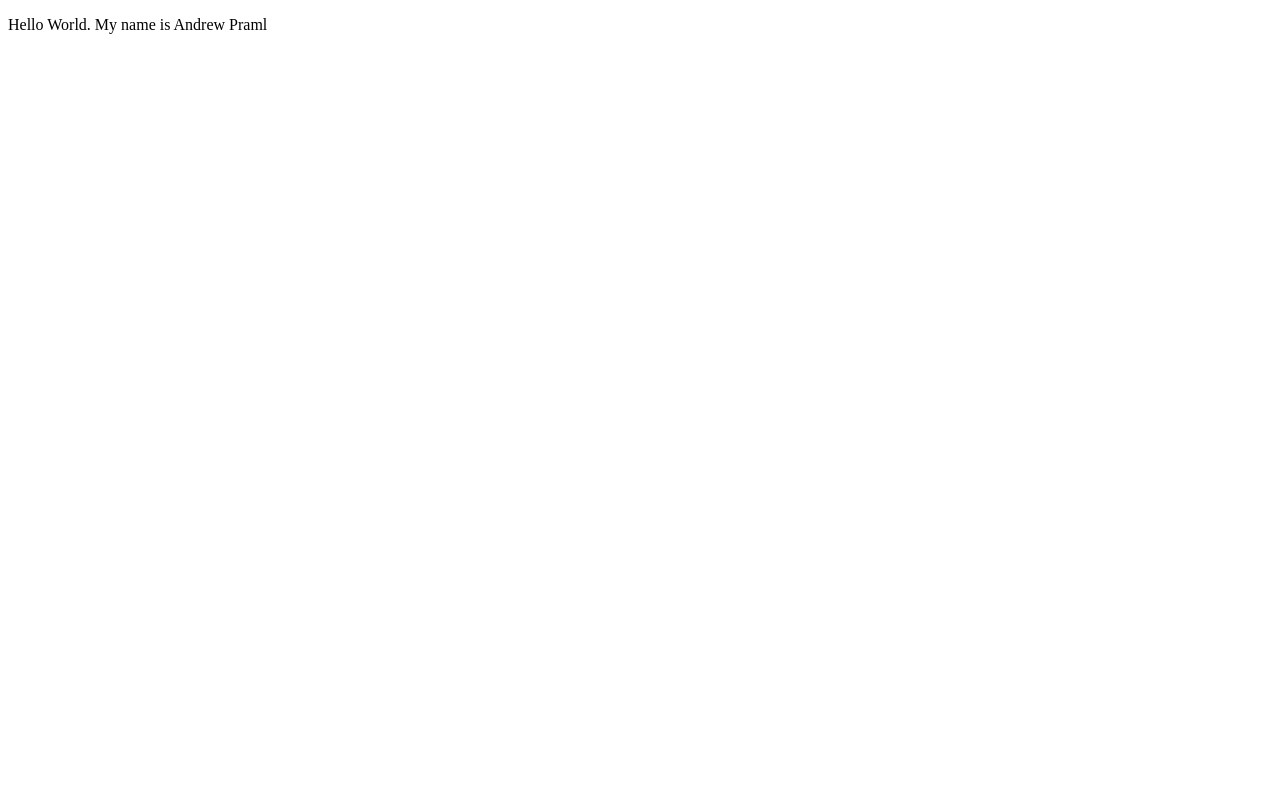
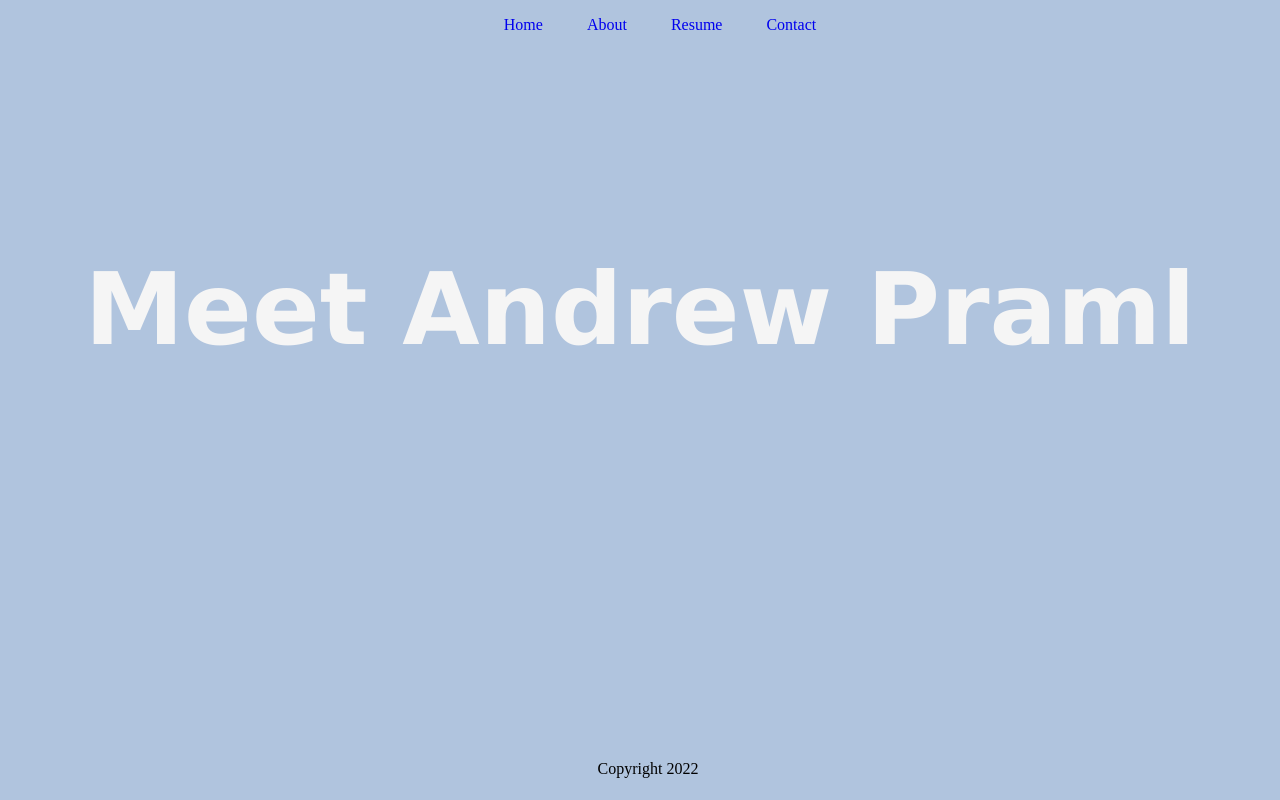
Before and after one commit to apraml/apraml.github.io, a plain HTML site: page index.html in a window 1280 px wide. Drawn offline with Linux system fonts and the light colour scheme.

Commit message:
Add files via upload

```diff
--- a/index.html
+++ b/index.html
@@ -2,10 +2,23 @@
 <html>
 <head>
 <title>Page Title</title>
+<link rel="stylesheet" href="styles.css">
 </head>
 <body>
+<nav>
+			<ul>
+				<li> <a href="index.html"> Home </a> </li>
+				<li> <a href="About.html"> About </a> </li>
+				<li> <a href="Resume.html"> Resume </a> </li>
+				<li> <a href="Contact.html"> Contact </a> </li>
+			</ul>
+		</nav>
 
-<p>Hello World. My name is Andrew Praml</p>
+
+<h1 style="font-size: 100px; font-family: verdana; color: whitesmoke; text-align: center; padding-top: 150px;"> Meet Andrew Praml</h1>
+
+
+ <footer> Copyright 2022</footer>
 
 </body>
 </html>
--- /dev/null
+++ b/styles.css
@@ -0,0 +1,38 @@
+
+body {
+	background-color: lightsteelblue;
+	text-align: center;
+}
+
+
+li	{
+	display:inline;
+	align-items: center;
+	margin: 20px;
+	color: white;
+	text-decoration: none;
+}
+
+ul {
+	border-color: lightgray;
+	border-radius: 30px;
+}
+
+a {
+	text-decoration: none;
+}
+
+
+footer
+	{
+		position: absolute;
+  bottom: 0;
+  width: 100%;
+  height: 2.5rem;
+  text-align: center;
+
+	}
+
+/*nav {
+	border-style: solid;
+}*/
```
Also changed, not shown: About.html (added, +36 -0 lines), Contact.html (added, +40 -0 lines), Resume.html (added, +37 -0 lines), skeleton.html (added, +33 -0 lines), 2 other files.
